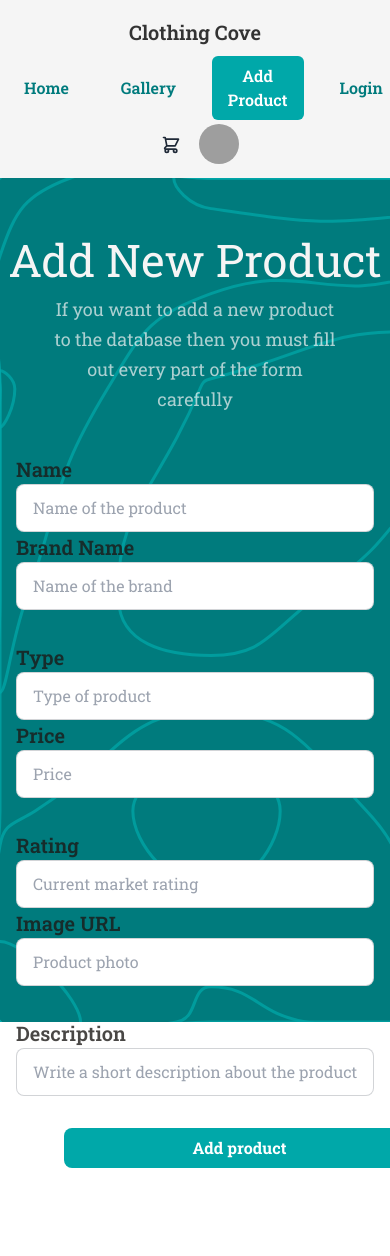
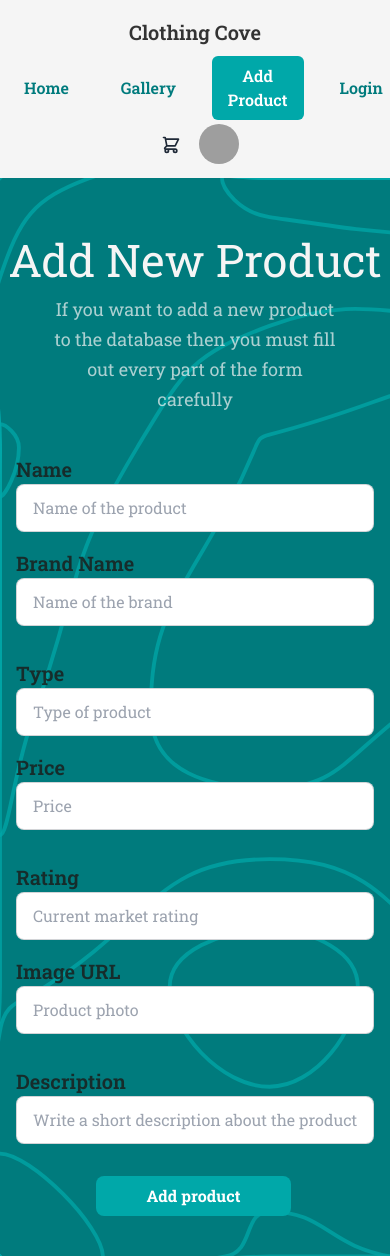
Before and after one commit to frustrated018/B8A10-Client, a React (Vite) app: page /addproduct in a window 390 px wide. Shown: the top 1256 px of the page. Before the commit the page ends 1208 px from the top, so only its background shows below. Built offline with nearby package versions, Linux system fonts and the light colour scheme; grey boxes are pictures that could not be loaded.

Commit message:
Fixed the responsive issue of the add product page

```diff
--- a/src/Pages/AddProduct/AddProduct.jsx
+++ b/src/Pages/AddProduct/AddProduct.jsx
@@ -6,12 +6,12 @@ const AddProduct = () => {
         backgroundImage: "url(src/assets/addProduct.svg)",
         backgroundSize: "cover",
         backgroundRepeat: "no-repeat",
-        height: "100vh",
+        // height: "100vh",
         position: "relative",
       }}
     >
       <div>
-        <div className=" pt-12 max-w-[1300px] mx-auto">
+        <div className="pt-12 max-w-[1300px] mx-auto">
           <div>
             <div className="text-[#f5f5f5] text-[45px] font-normal text-center">
               Add New Product
@@ -23,9 +23,9 @@ const AddProduct = () => {
           </div>
           {/* Form */}
           <form className="mt-10">
-            {/* Form Name & Chef row */}
-            <div className="md:flex mb-8">
-              <div className=" form-control md:w-1/2 mx-4">
+            {/* Form Name & Brand Name row */}
+            <div className="md:flex md:flex-row mb-8">
+              <div className="form-control md:w-1/2 mx-4 mb-4 md:mb-0">
                 <div className="text-stone-900 text-opacity-80 text-xl font-semibold leading-[30px]">
                   Name
                 </div>
@@ -35,11 +35,11 @@ const AddProduct = () => {
                     required
                     name="productName"
                     placeholder="Name of the product"
-                    className=" input input-bordered w-full"
+                    className="input input-bordered w-full"
                   />
                 </div>
               </div>
-              <div className=" form-control md:w-1/2 mx-4">
+              <div className="form-control md:w-1/2 mx-4">
                 <div className="text-stone-900 text-opacity-80 text-xl font-semibold leading-[30px]">
                   Brand Name
                 </div>
@@ -49,14 +49,14 @@ const AddProduct = () => {
                     required
                     name="brandName"
                     placeholder="Name of the brand"
-                    className=" input input-bordered w-full"
+                    className="input input-bordered w-full"
                   />
                 </div>
               </div>
             </div>
-            {/* Form Supplier & Taste row */}
-            <div className="md:flex mb-8">
-              <div className=" form-control md:w-1/2 mx-4">
+            {/* Form Type & Price row */}
+            <div className="md:flex md:flex-row mb-8">
+              <div className="form-control md:w-1/2 mx-4 mb-4 md:mb-0">
                 <div className="text-stone-900 text-opacity-80 text-xl font-semibold leading-[30px]">
                   Type
                 </div>
@@ -66,11 +66,11 @@ const AddProduct = () => {
                     required
                     name="type"
                     placeholder="Type of product"
-                    className=" input input-bordered w-full"
+                    className="input input-bordered w-full"
                   />
                 </div>
               </div>
-              <div className=" form-control md:w-1/2 mx-4">
+              <div className="form-control md:w-1/2 mx-4">
                 <div className="text-stone-900 text-opacity-80 text-xl font-semibold leading-[30px]">
                   Price
                 </div>
@@ -80,14 +80,14 @@ const AddProduct = () => {
                     required
                     name="price"
                     placeholder="Price"
-                    className=" input input-bordered w-full"
+                    className="input input-bordered w-full"
                   />
                 </div>
               </div>
             </div>
-            {/* Form Category & Details row */}
-            <div className="md:flex mb-8">
-              <div className=" form-control md:w-1/2 mx-4">
+            {/* Form Rating & Image URL row */}
+            <div className="md:flex md:flex-row mb-8">
+              <div className="form-control md:w-1/2 mx-4 mb-4 md:mb-0">
                 <div className="text-stone-900 text-opacity-80 text-xl font-semibold leading-[30px]">
                   Rating
                 </div>
@@ -97,11 +97,11 @@ const AddProduct = () => {
                     required
                     name="rating"
                     placeholder="Current market rating"
-                    className=" input input-bordered w-full"
+                    className="input input-bordered w-full"
                   />
                 </div>
               </div>
-              <div className=" form-control md:w-1/2 mx-4">
+              <div className="form-control md:w-1/2 mx-4">
                 <div className="text-stone-900 text-opacity-80 text-xl font-semibold leading-[30px]">
                   Image URL
                 </div>
@@ -111,14 +111,13 @@ const AddProduct = () => {
                     required
                     name="photo"
                     placeholder="Product photo"
-                    className=" input input-bordered w-full"
+                    className="input input-bordered w-full"
                   />
                 </div>
               </div>
             </div>
-            {/* Photo URL */}
-            <div className="md:flex mb-8">
-              <div className=" form-control md:w-full mx-4">
+            {/* Description */}
+            <div className="form-control mx-4 mb-8">
               <div className="text-stone-900 text-opacity-80 text-xl font-semibold leading-[30px]">
                 Description
               </div>
@@ -128,17 +127,18 @@ const AddProduct = () => {
                   required
                   name="description"
                   placeholder="Write a short description about the product"
-                    className=" input input-bordered w-full"
+                  className="input input-bordered w-full"
                 />
               </div>
             </div>
-            </div>
             {/* Button */}
+            <div className="w-1/2 ml-24 md:ml-44 lg:ml-80">
             <input
               type="submit"
               value="Add product"
-              className=" px-4 py-2 rounded-lg font-bold text-white bg-[rgb(0,168,169)] hover:bg-[rgb(113,221,253)] hover:text-[#333333] w-[90%] ml-16 mb-10"
+              className="px-4 py-2 rounded-lg font-bold text-white bg-[rgb(0,168,169)] hover:bg-[rgb(113,221,253)] hover:text-[#333333] w-full mb-10 "
             />
+            </div>
           </form>
         </div>
       </div>
```
Lines whose indentation alone changed are shown as unchanged.
